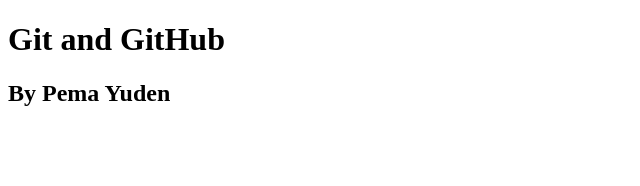
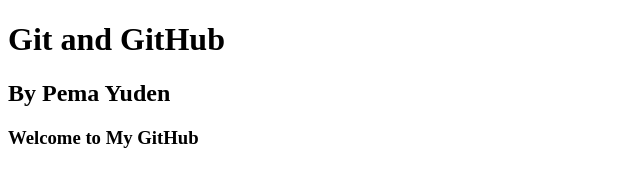
Before and after one commit to yuden2007/First-Project, a plain HTML site: page index.html in a window 1280 px wide. Shown: the whole page, without its empty margins (0-640 px from the left). Drawn offline with Linux system fonts and the light colour scheme.

Commit message:
Third commit

```diff
--- a/index.html
+++ b/index.html
@@ -8,6 +8,6 @@
 <body>
     <h1>Git and GitHub</h1>
    <h2>By Pema Yuden</h2>
-
+    <h3>Welcome to My GitHub</h3>
 </body>
 </html>
```
